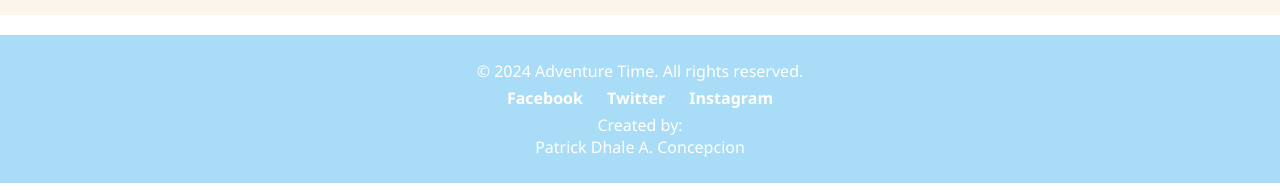
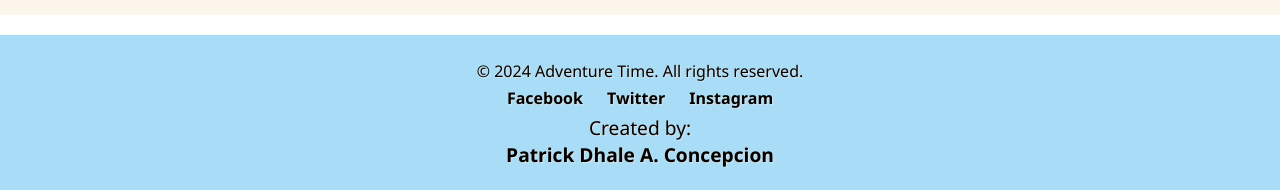
Before and after one commit to PDAConcepcion/Repos-For-IT0043L---TX01, a plain HTML site: page Technical 7/Concepcion_TSA7.html in a window 1280 px wide. Shown: the part 2353-2543 px from the top of the page. Drawn offline with Linux system fonts and the light colour scheme.

Commit message:
Update Concepcion_TSA7.css

```diff
--- a/Technical 7/Concepcion_TSA7.css
+++ b/Technical 7/Concepcion_TSA7.css
@@ -26,6 +26,7 @@ nav{
 nav a{
     text-decoration: none;
     color: rgb(0, 0, 0);
+    text-shadow: rgb(156, 156, 156) 2px 2px 2px;
     padding: 10px;
     font-size: 1.6rem;
     font-weight: bold;
@@ -83,7 +84,8 @@ nav ul li{
 
 .footer {
     background-color: rgba(152, 215, 246, 0.835);
-    color: white;
+    color: rgb(0, 0, 0);
+    text-shadow: rgb(224, 224, 224) 1px 1px 1px;
     text-align: center;
     padding: 20px;
     position: relative; /* Ensure it's at the bottom of the content, not fixed */
@@ -104,9 +106,20 @@ nav ul li{
 .social-media a {
     margin: 0 10px;
     text-decoration: none;
-    color: white;
+    color: rgb(0, 0, 0);
     font-weight: bold;
 }
+
+.createdby{
+    margin-top: 10px;
+    font-size: 1.2rem;
+}
+
+.CBY_Name{
+    font-weight: bold;
+    color: rgb(0, 0, 0);
+}
+
 
 .content_container{
     padding: 15px;
@@ -198,6 +211,7 @@ img{
     font-size: 20px;
     text-align: justify;
     color: rgb(40, 40, 40);
+    text-shadow: rgba(255, 255, 255, 0.511) 2px 2px 3px;
     margin: 10px;
     padding: 5px;
     font-size: 20px;
```
